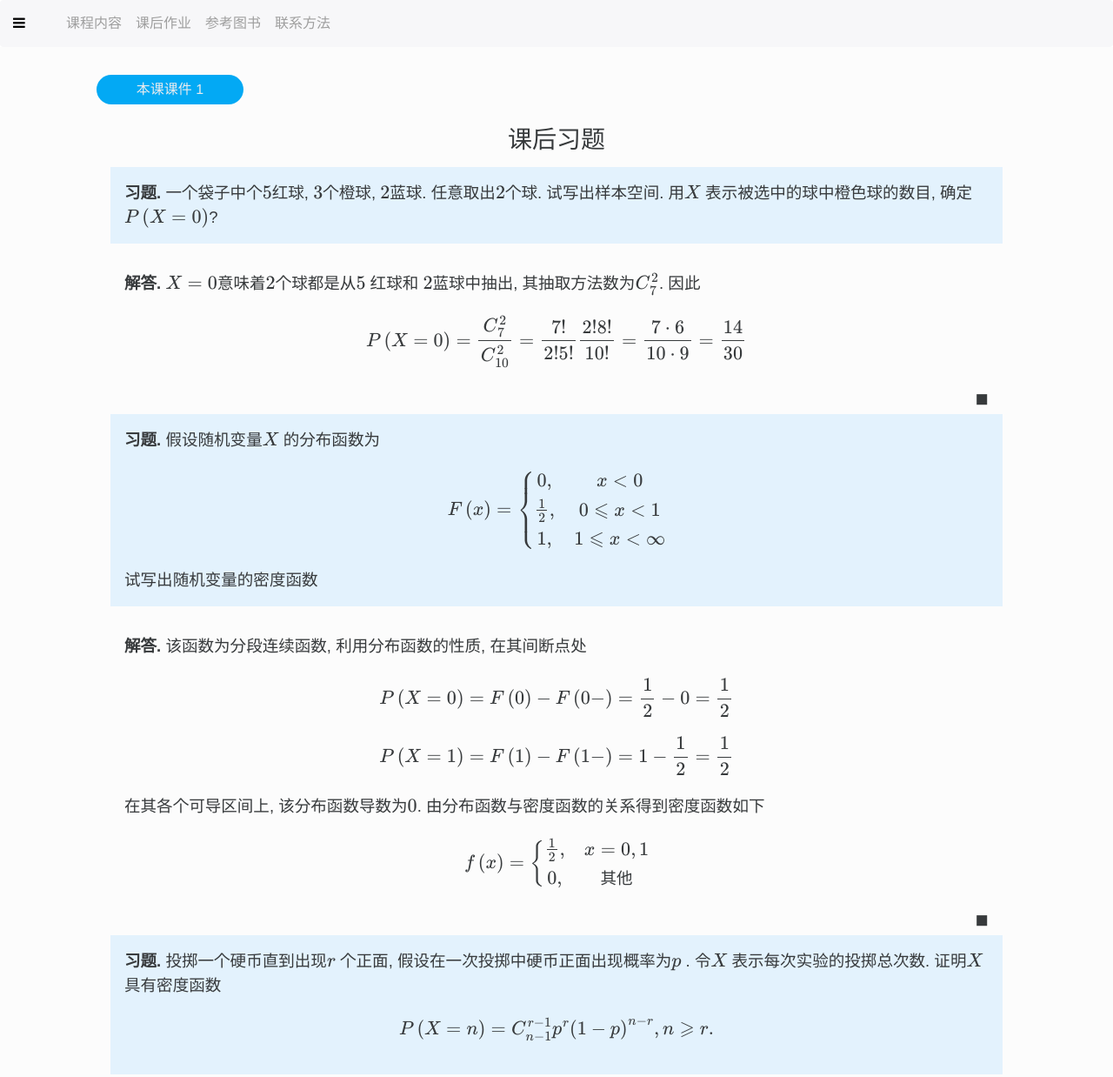
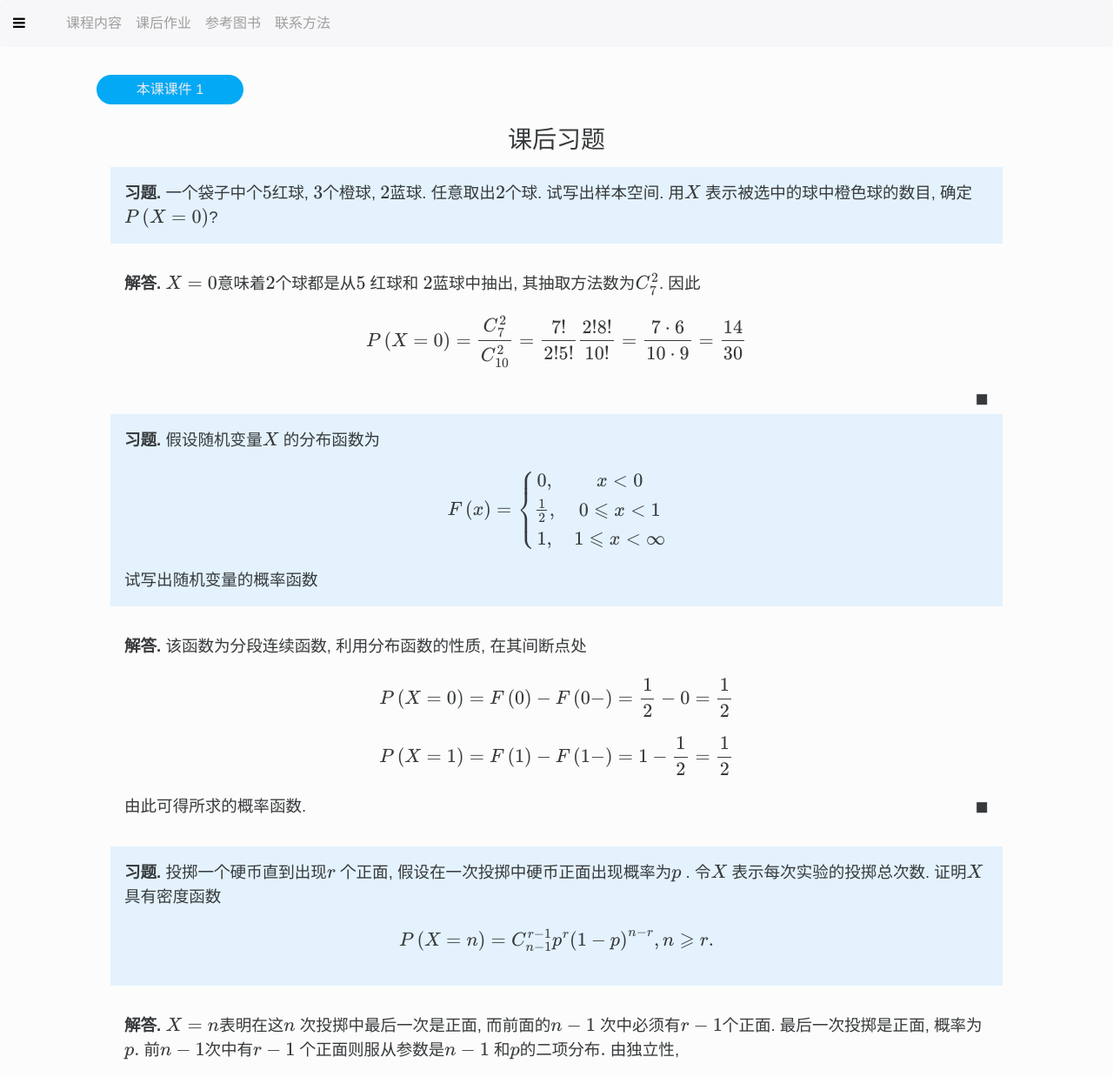
Before and after one commit to scistats/scistats.github.io.OLD, a plain HTML site: page lecture2.html in a window 1280 px wide. Shown: the top 1238 px of the page at 87% size. Drawn offline with nearby package versions, Linux system fonts and the light colour scheme; some packages are replaced by stand-ins of ours; a script that the page names is missing.

Commit message:
adding lectures

```diff
--- a/lecture2.html
+++ b/lecture2.html
@@ -195,7 +195,7 @@ F\left(  x\right)  =\left\{
 \end{array}
 \right.
 \]
-试写出随机变量的密度函数
+试写出随机变量的概率函数
 </div>
 
 <div class="solution">
@@ -209,18 +209,7 @@ P\left(  X=0\right)  =F\left(  0\right)  -F\left(  0-\right)  =\frac{1}
 P\left(  X=1\right)  =F\left(  1\right)  -F\left(  1-\right)  =1-\frac{1}
 {2}=\frac{1}{2}
 \]
-在其各个可导区间上,
-该分布函数导数为$0$.
-由分布函数与密度函数的关系得到密度函数如下\[
-f\left(  x\right)  =\left\{
-\begin{array}
-[c]{cc}
-\frac{1}{2}, & x=0,1\\
-0, & \text{其他}
-\end{array}
-\right.
-\]
-
+由此可得所求的概率函数.
 </div>
 
 <div class="exercise">
```
